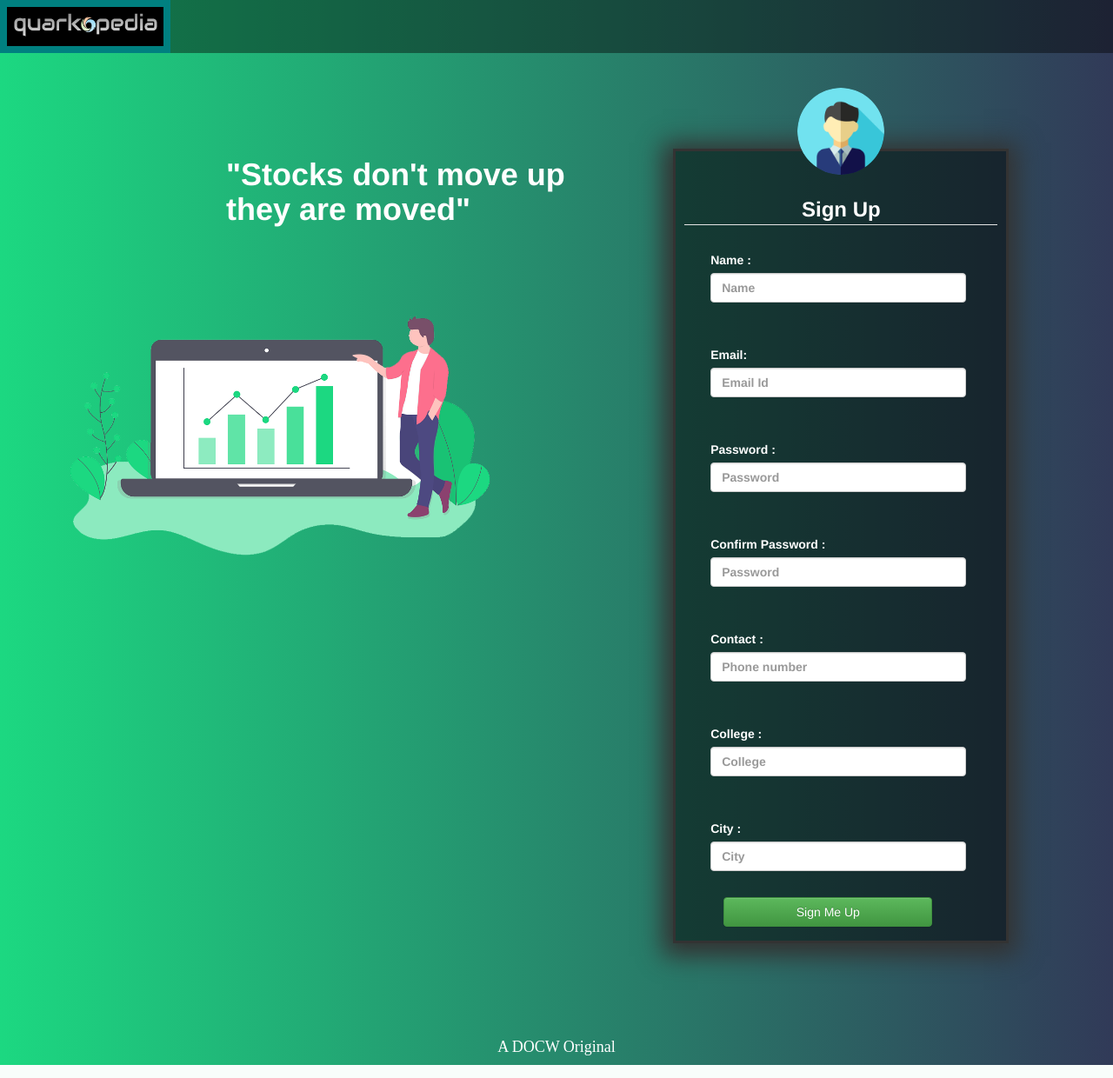
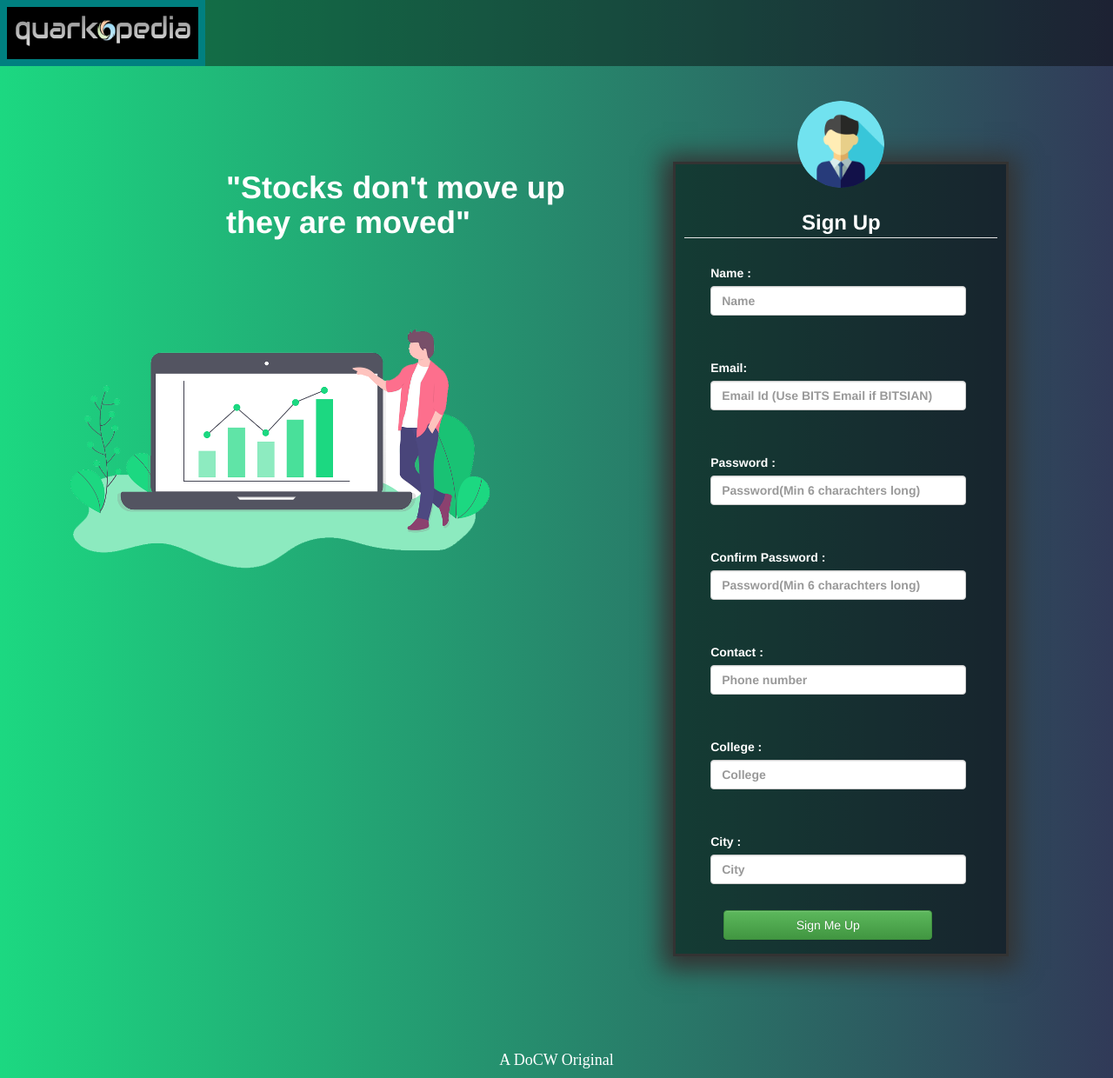
Before and after one commit to nzare/Quarkopedia, a Django app: page / in a window 1280 px wide. Shown: the whole page at 87% size. Run offline with Django 3.2, Linux system fonts and the light colour scheme; some libraries are stand-ins or nearby versions.

Commit message:
Minor bug fixes

```diff
--- a/templates/otp.html
+++ b/templates/otp.html
@@ -24,8 +24,8 @@
   text-align: center;
 }
 img{
-    height:45px;
-    width:180px;
+    height:60px;
+    width:220px;
 }
 </style>
 </head>
@@ -72,7 +72,7 @@ img{
 </div>
 
 </div>
-<footer><h4>A DOCW Original</h4></footer>
+<footer><h4>A DoCW Original</h4></footer>
 
 </body>
 </html>
--- a/templates/signUp.html
+++ b/templates/signUp.html
@@ -24,8 +24,8 @@
   text-align: center;
 }
 img{
-    height:45px;
-    width:180px;
+    height:60px;
+    width:220px;
 }
 </style>
 </head>
@@ -53,17 +53,17 @@ img{
 
         <div class="form-group">
             <label for="email">Email:</label>
-            <input type="email" name="email" class="form-control" placeholder="Email Id"required>
+            <input type="email" name="email" class="form-control" placeholder="Email Id (Use BITS Email if BITSIAN)"required>
             </div>
 
         <div class="form-group">
             <label for="password">Password :</label>
-            <input type="password" name="pass" class="form-control" placeholder="Password"required>
+            <input type="password" name="pass" class="form-control" placeholder="Password(Min 6 charachters long)"required>
 
         </div>
             <div class="form-group">
             <label for="password">Confirm Password :</label>
-            <input type="password" name="pass" class="form-control" placeholder="Password"required>
+            <input type="password" name="pass" class="form-control" placeholder="Password(Min 6 charachters long)"required>
 
         </div>
 
@@ -91,7 +91,7 @@ img{
 
 </div>
 </div>
-<footer><h4>A DOCW Original</h4></footer>
+<footer><h4>A DoCW Original</h4></footer>
 {% if message %}
     <script type="text/javascript">alert('{{ message }}');</script>
 {% endif %}
--- a/templates/thankyou.html
+++ b/templates/thankyou.html
@@ -31,8 +31,8 @@
 </head>
 <body>
     <ul>
-        <li style="float: left;"><a href="#"><b><img style=" height:45px;
-          width:180px;" src="{% static 'image/logo.jpeg' %}"></b></a></li>
+        <li style="float: left;"><a href="#"><b><img style=" height:60px;
+          width:220px;" src="{% static 'image/logo.jpeg' %}"></b></a></li>
 
 
 </ul>
@@ -45,7 +45,7 @@
      <div class="jumbotron">
     <h2 style="color: white;font-family: Raleway; font-size: 30 px;text-align:center;margin:  0% 10% 0% 10%">Thank you for registering with us.Please verify your email with the link sent to your email.Visit us on 31st of January to witness the mini stock world</h2>
       </div></center>
-      <h4>A DOCW Original</h4>
+      <h4>A DoCW Original</h4>
 
 
 
--- a/templates/verification.html
+++ b/templates/verification.html
@@ -24,8 +24,8 @@
   text-align: center;
 }
 img{
-    height:45px;
-    width:180px;
+    height:60px;
+    width:220px;
 }
 </style>
 </head>
@@ -70,6 +70,6 @@ img{
 
 </div>
 </div>
-<footer><h4>A DOCW Original</h4></footer>
+<footer><h4>A DoCW Original</h4></footer>
 </body>
 </html>
```
Also changed, not shown: 1 other file.
